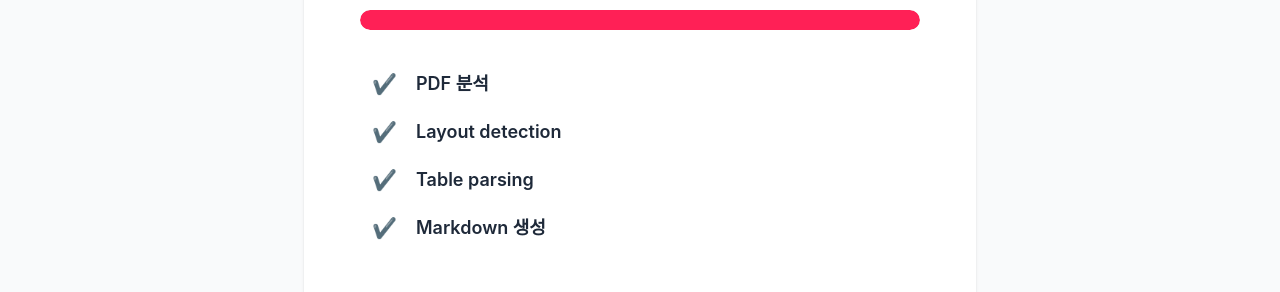
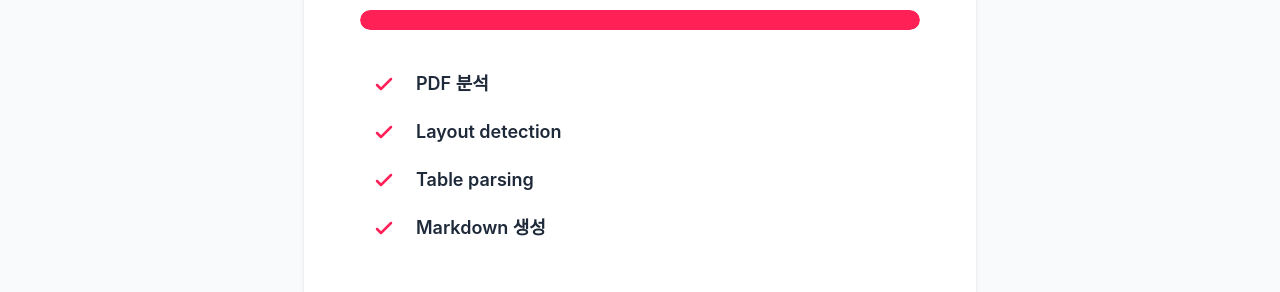
Before and after one commit to knu-doc-ai/doc2markdown_FE, a React (Vite) app: page /converting in a window 1280 px wide. Shown: the part 259-551 px from the top of the page. Built offline with nearby package versions, Linux system fonts and the light colour scheme.

Commit message:
refactor : UI 변경

```diff
--- a/src/components/progress/StepList.tsx
+++ b/src/components/progress/StepList.tsx
@@ -18,11 +18,50 @@ const StepList: React.FC<StepListProps> = ({ steps, progress }) => {
   const renderIcon = (status: string) => {
     switch (status) {
       case 'done':
-        return <span className="text-rose-500 font-bold">✔</span>;
+        return (
+          <svg
+            className="w-6 h-6 text-rose-500"
+            fill="none"
+            stroke="currentColor"
+            viewBox="0 0 24 24"
+          >
+            <path
+              strokeLinecap="round"
+              strokeLinejoin="round"
+              strokeWidth={2.5}
+              d="M5 13l4 4L19 7"
+            />
+          </svg>
+        );
       case 'loading':
-        return <span className="text-yellow-500 font-bold">⏳</span>;
+        return (
+          <svg className="w-6 h-6 text-rose-400 animate-spin" fill="none" viewBox="0 0 24 24">
+            <circle
+              className="opacity-25"
+              cx="12"
+              cy="12"
+              r="10"
+              stroke="currentColor"
+              strokeWidth="3"
+            ></circle>
+            <path
+              className="opacity-75"
+              fill="currentColor"
+              d="M4 12a8 8 0 018-8V0C5.373 0 0 5.373 0 12h4zm2 5.291A7.962 7.962 0 014 12H0c0 3.042 1.135 5.824 3 7.938l3-2.647z"
+            ></path>
+          </svg>
+        );
       default:
-        return <span className="text-gray-300 font-bold">⬜</span>;
+        return (
+          <svg
+            className="w-6 h-6 text-gray-300"
+            fill="none"
+            stroke="currentColor"
+            viewBox="0 0 24 24"
+          >
+            <circle cx="12" cy="12" r="8" strokeWidth={2} />
+          </svg>
+        );
     }
   };
 
```
